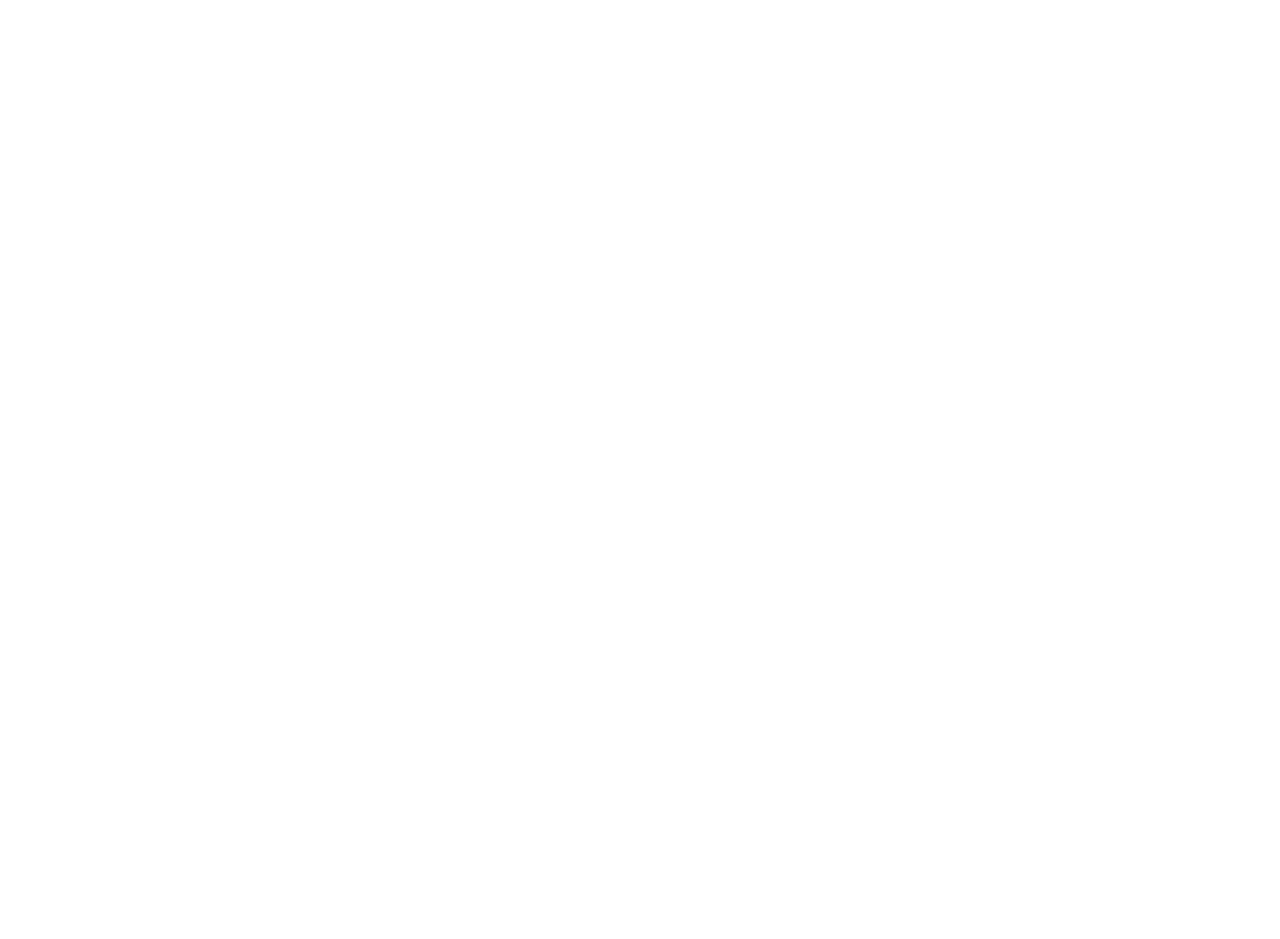
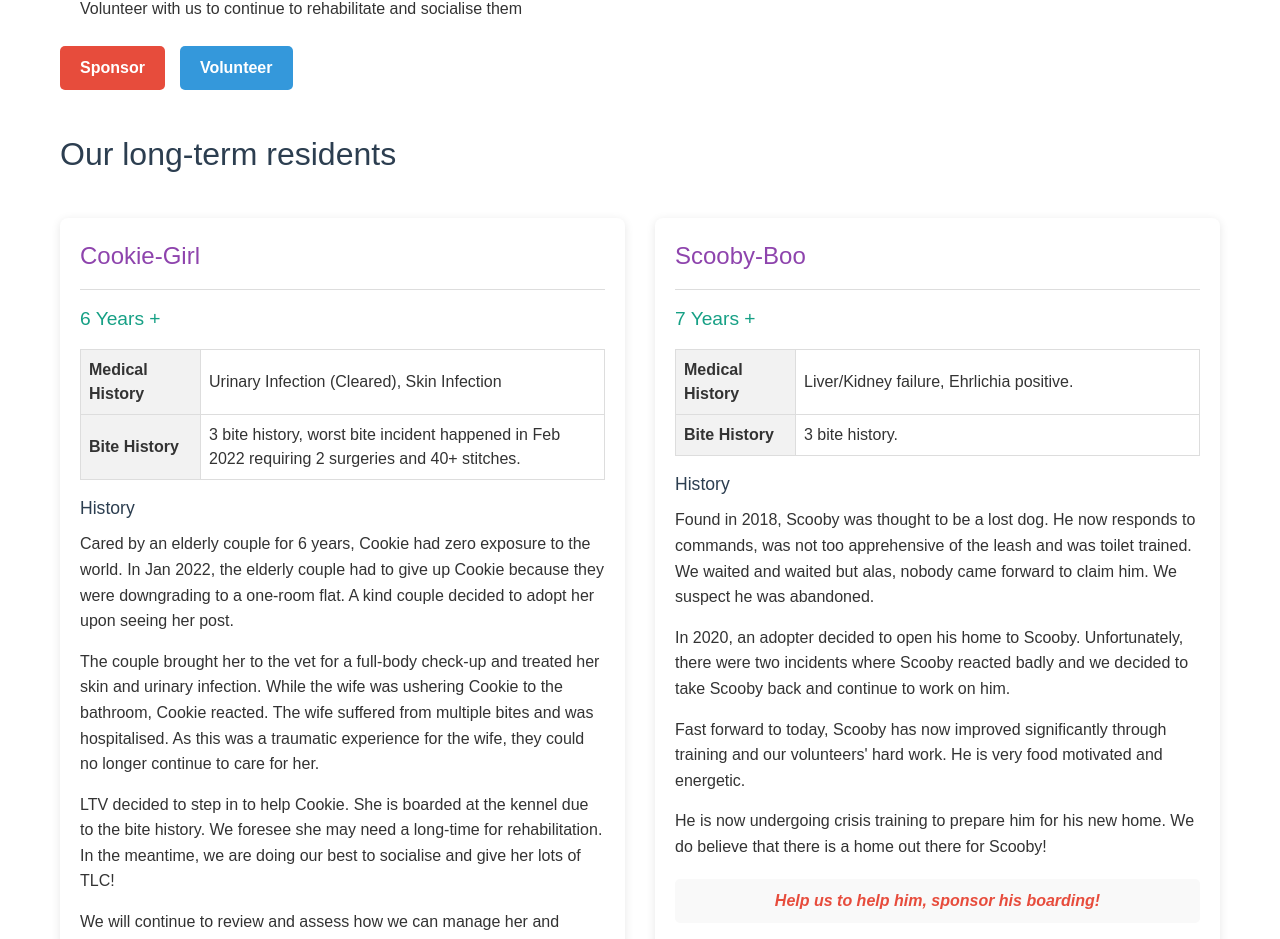
Before and after one commit to Paws-4-a-Cause/LTV, a React (Vite) app: page /kennel-sponsorship in a window 1280 px wide. Before the commit this address had no page. Shown: the part 419-1358 px from the top of the page. Before the commit the page ends 800 px from the top, so only its background shows below. Built offline with nearby package versions, Linux system fonts and the light colour scheme.

Commit message:
add kennel sponsorship page

```diff
--- a/src/App.tsx
+++ b/src/App.tsx
@@ -1,14 +1,8 @@
-import { RouterProvider } from 'react-router-dom'
-import router from './Router'
-import Navbar from '../src/components/Navbar';
+import { RouterProvider } from "react-router-dom";
+import router from "./Router";
 
 function App() {
-  return(
-  <>
-  <Navbar />
-  <h1>Love The Voiceless</h1>
- <RouterProvider router = {router} />;
-  </>)
+  return <RouterProvider router={router} />;
 }
 
 export default App;
--- a/src/Layout.tsx
+++ b/src/Layout.tsx
@@ -1,11 +1,12 @@
 import { Outlet } from 'react-router-dom';
+import Navbar from './components/Navbar';
 
 function MainLayout() {
   return (
-    <div>
-      {/* Common layout components like header, footer, etc. */}
+    <>
+      <Navbar />
       <Outlet />
-    </div>
+    </>
   );
 }
 
--- a/src/components/Navbar.tsx
+++ b/src/components/Navbar.tsx
@@ -28,10 +28,10 @@
             <Link to="/be-involved" className="text-gray-700 hover:text-black">Be Involved</Link>
           </NavigationMenuItem>
           <NavigationMenuItem>
-            <Link to="/kernel-sponsorship" className="text-gray-700 hover:text-black">Kernel Sponsorship</Link>
+            <Link to="/kennel-sponsorship" className="text-gray-700 hover:text-black">Kennel Sponsorship</Link>
           </NavigationMenuItem>
           <NavigationMenuItem>
-            <Link to="/contact" className="text-gray-700 hover:text-black">Contact Us</Link>
+            <Link to="/contact-us" className="text-gray-700 hover:text-black">Contact Us</Link>
           </NavigationMenuItem>
           <NavigationMenuItem>
             <Link to="/adoption-form" className="text-gray-700 hover:text-black">Adoption Form</Link>
--- a/src/main.tsx
+++ b/src/main.tsx
@@ -1,16 +1,11 @@
 import React from 'react';
 import ReactDOM from 'react-dom/client';
-import { BrowserRouter, Routes, Route } from 'react-router-dom';
-import Home from './pages/index';
+import App from './App';
 import "./index.css";
 
 
 ReactDOM.createRoot(document.getElementById('root')!).render(
   <React.StrictMode>
-    <BrowserRouter>
-      <Routes>
-        <Route path="/" element={<Home />} />
-      </Routes>
-    </BrowserRouter>
+    <App />
   </React.StrictMode>
 );
--- a/src/pages/KennelSponsorship.tsx
+++ b/src/pages/KennelSponsorship.tsx
@@ -1,8 +1,226 @@
+import React from "react";
 
-const KennelSponsorship = () => {
+const KennelSponsorship: React.FC = () => {
+  // Properly typed styles object
+  const styles: Record<string, React.CSSProperties> = {
+    container: {
+      fontFamily: "Arial, sans-serif",
+      maxWidth: "1200px",
+      margin: "0 auto",
+      padding: "20px",
+      color: "#333"
+    },
+    section: {
+      marginBottom: "40px"
+    },
+    heading1: {
+      color: "#2c3e50",
+      fontSize: "2em",
+      marginBottom: "20px"
+    },
+    paragraph: {
+      lineHeight: 1.6,
+      marginBottom: "15px"
+    },
+    list: {
+      margin: "20px 0",
+      paddingLeft: "20px"
+    },
+    listItem: {
+      marginBottom: "10px"
+    },
+    actionButtons: {
+      display: "flex",
+      gap: "15px",
+      marginTop: "25px"
+    },
+    sponsorButton: {
+      padding: "10px 20px",
+      border: "none",
+      borderRadius: "5px",
+      fontWeight: "bold",
+      cursor: "pointer",
+      backgroundColor: "#e74c3c",
+      color: "white"
+    },
+    volunteerButton: {
+      padding: "10px 20px",
+      border: "none",
+      borderRadius: "5px",
+      fontWeight: "bold",
+      cursor: "pointer",
+      backgroundColor: "#3498db",
+      color: "white"
+    },
+    residentsGrid: {
+      display: "grid",
+      gridTemplateColumns: "repeat(auto-fit, minmax(450px, 1fr))",
+      gap: "30px",
+      marginTop: "40px"
+    },
+    residentCard: {
+      background: "#fff",
+      borderRadius: "8px",
+      boxShadow: "0 2px 10px rgba(0, 0, 0, 0.1)",
+      padding: "20px",
+      height: "100%",
+      boxSizing: "border-box"
+    },
+    residentName: {
+      color: "#8e44ad",
+      fontSize: "1.5em",
+      marginBottom: "10px"
+    },
+    residentAge: {
+      color: "#16a085",
+      fontSize: "1.2em",
+      margin: "15px 0"
+    },
+    medicalHistory: {
+      width: "100%",
+      borderCollapse: "collapse",
+      margin: "15px 0"
+    },
+    medicalCell: {
+      padding: "8px",
+      border: "1px solid #ddd"
+    },
+    medicalHeader: {
+      width: "120px",
+      fontWeight: "bold",
+      backgroundColor: "#f2f2f2"
+    },
+    historyHeading: {
+      color: "#2c3e50",
+      fontSize: "1.1em",
+      margin: "15px 0 10px"
+    },
+    callToAction: {
+      fontWeight: "bold" as "bold",
+      color: "#e74c3c",
+      margin: "20px 0 0",
+      fontStyle: "italic" as "italic",
+      textAlign: "center" as "center",
+      padding: "10px",
+      backgroundColor: "#f9f9f9",
+      borderRadius: "5px"
+    },
+    divider: {
+      border: "0",
+      height: "1px",
+      backgroundColor: "#ddd",
+      margin: "15px 0"
+    }
+  };
+
+  // Media query handling (for React inline styles, consider using a CSS-in-JS solution)
+  const isMobile = window.innerWidth < 1000;
+  if (isMobile) {
+    styles.residentsGrid.gridTemplateColumns = "1fr";
+  }
+
   return (
-    <div>KennelSponsorship</div>
-  )
-}
+    <div style={styles.container}>
+      {/* Top Section: Rescues in Boarding */}
+      <section style={styles.section}>
+        <h1 style={styles.heading1}>Rescues in Boarding</h1>
+        <p style={styles.paragraph}>
+          As much as we try to find all our rescues a loving foster home, some of these rescues require specialised care and have to be boarded at the kennel. Our team and volunteers diligently head down often to help rehabilitate and socialise with them. Our greatest wish and the ultimate goal is to get them ready for their forever home.
+        </p>
 
-export default KennelSponsorship
+        <h2 style={styles.historyHeading}>How you can help us to help them:</h2>
+        <ul style={styles.list}>
+          <li style={styles.listItem}>Sponsor their boarding fees of $490 per dog per month (*30% inflation since 2022)</li>
+          <li style={styles.listItem}>Offset their expenses (medical/food)</li>
+          <li style={styles.listItem}>Volunteer with us to continue to rehabilitate and socialise them</li>
+        </ul>
+
+        <div style={styles.actionButtons}>
+          <button style={styles.sponsorButton}>Sponsor</button>
+          <button style={styles.volunteerButton}>Volunteer</button>
+        </div>
+      </section>
+
+      {/* Long-term Residents Section */}
+      <section>
+        <h1 style={styles.heading1}>Our long-term residents</h1>
+
+        <div style={styles.residentsGrid}>
+          {/* Resident 1: Cookie-Girl */}
+          <div style={styles.residentCard}>
+            <h2 style={styles.residentName}>Cookie-Girl</h2>
+            <hr style={styles.divider} />
+            <h3 style={styles.residentAge}>6 Years +</h3>
+
+            <table style={styles.medicalHistory}>
+              <tbody>
+                <tr>
+                  <td style={{...styles.medicalCell, ...styles.medicalHeader}}><strong>Medical History</strong></td>
+                  <td style={styles.medicalCell}>Urinary Infection (Cleared), Skin Infection</td>
+                </tr>
+                <tr>
+                  <td style={{...styles.medicalCell, ...styles.medicalHeader}}><strong>Bite History</strong></td>
+                  <td style={styles.medicalCell}>3 bite history, worst bite incident happened in Feb 2022 requiring 2 surgeries and 40+ stitches.</td>
+                </tr>
+              </tbody>
+            </table>
+
+            <h4 style={styles.historyHeading}>History</h4>
+            <p style={styles.paragraph}>
+              Cared by an elderly couple for 6 years, Cookie had zero exposure to the world. In Jan 2022, the elderly couple had to give up Cookie because they were downgrading to a one-room flat. A kind couple decided to adopt her upon seeing her post.
+            </p>
+            <p style={styles.paragraph}>
+              The couple brought her to the vet for a full-body check-up and treated her skin and urinary infection. While the wife was ushering Cookie to the bathroom, Cookie reacted. The wife suffered from multiple bites and was hospitalised. As this was a traumatic experience for the wife, they could no longer continue to care for her.
+            </p>
+            <p style={styles.paragraph}>
+              LTV decided to step in to help Cookie. She is boarded at the kennel due to the bite history. We foresee she may need a long-time for rehabilitation. In the meantime, we are doing our best to socialise and give her lots of TLC!
+            </p>
+            <p style={styles.paragraph}>
+              We will continue to review and assess how we can manage her and eventually find her the home she deserves.
+            </p>
+
+            <p style={styles.callToAction}>Help us to help her, sponsor her boarding!</p>
+          </div>
+
+          {/* Resident 2: Scooby-Boo */}
+          <div style={styles.residentCard}>
+            <h2 style={styles.residentName}>Scooby-Boo</h2>
+            <hr style={styles.divider} />
+            <h3 style={styles.residentAge}>7 Years +</h3>
+
+            <table style={styles.medicalHistory}>
+              <tbody>
+                <tr>
+                  <td style={{...styles.medicalCell, ...styles.medicalHeader}}><strong>Medical History</strong></td>
+                  <td style={styles.medicalCell}>Liver/Kidney failure, Ehrlichia positive.</td>
+                </tr>
+                <tr>
+                  <td style={{...styles.medicalCell, ...styles.medicalHeader}}><strong>Bite History</strong></td>
+                  <td style={styles.medicalCell}>3 bite history.</td>
+                </tr>
+              </tbody>
+            </table>
+
+            <h4 style={styles.historyHeading}>History</h4>
+            <p style={styles.paragraph}>
+              Found in 2018, Scooby was thought to be a lost dog. He now responds to commands, was not too apprehensive of the leash and was toilet trained. We waited and waited but alas, nobody came forward to claim him. We suspect he was abandoned.
+            </p>
+            <p style={styles.paragraph}>
+              In 2020, an adopter decided to open his home to Scooby. Unfortunately, there were two incidents where Scooby reacted badly and we decided to take Scooby back and continue to work on him.
+            </p>
+            <p style={styles.paragraph}>
+              Fast forward to today, Scooby has now improved significantly through training and our volunteers' hard work. He is very food motivated and energetic.
+            </p>
+            <p style={styles.paragraph}>
+              He is now undergoing crisis training to prepare him for his new home. We do believe that there is a home out there for Scooby!
+            </p>
+
+            <p style={styles.callToAction}>Help us to help him, sponsor his boarding!</p>
+          </div>
+        </div>
+      </section>
+    </div>
+  );
+};
+
+export default KennelSponsorship;
--- a/src/pages/index.tsx
+++ b/src/pages/index.tsx
@@ -1,9 +1,6 @@
-import Navbar from '../components/NavBar';
-
 const Home = () => {
   return (
     <>
-      <Navbar />
       <main className="p-4">
         <h1>Welcome to Paws4ACause!</h1>
         <p>This is a sample homepage to test the navigation bar.</p>
```
Also changed, not shown: src/Router.tsx (+10 -8 lines).
